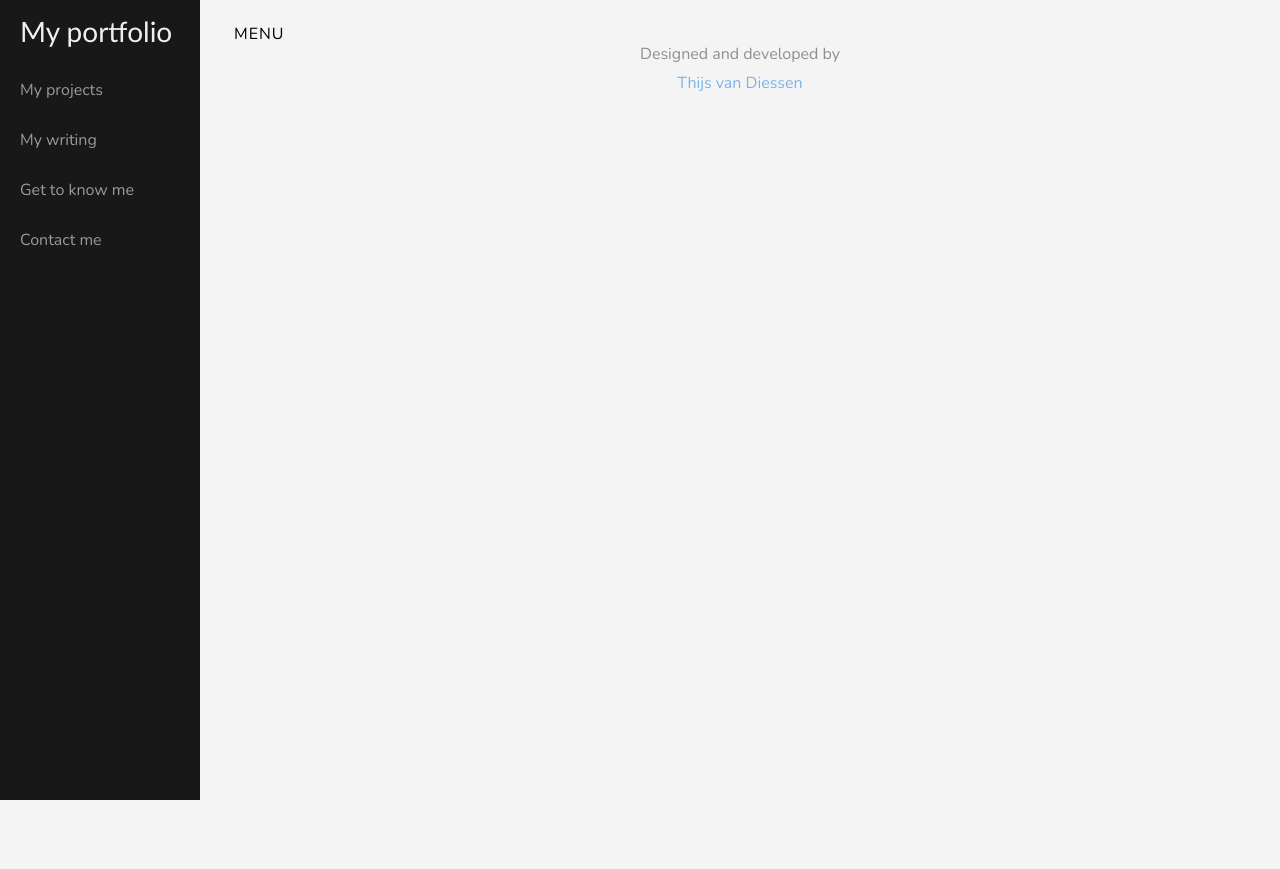
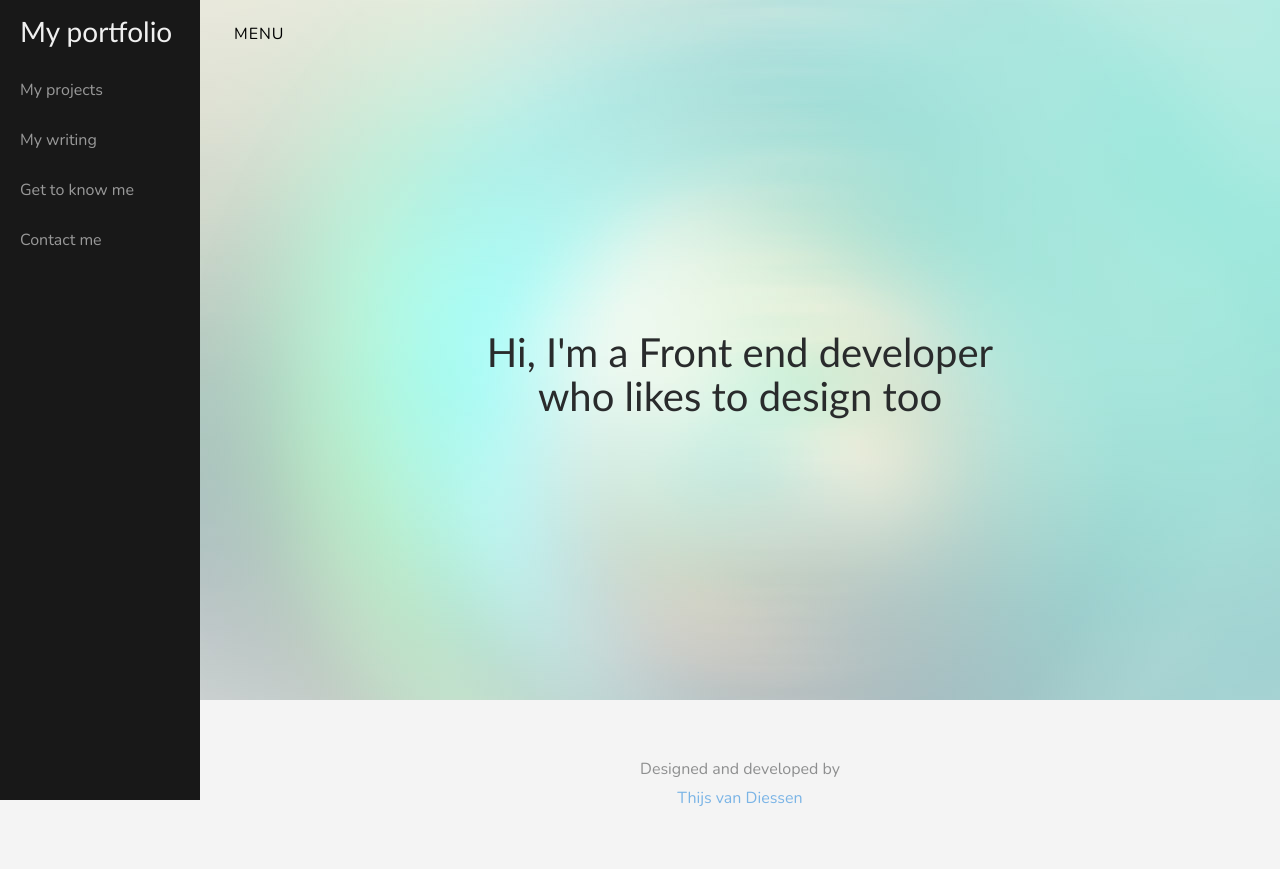
Before and after one commit to thijsvandiessen/new-portfolio, a PHP site: page / in a window 1280 px wide. Before the commit the page ends 800 px from the top, so only its background shows below. Run offline with PHP 8.4, Linux system fonts and the light colour scheme.

Commit message:
start of new homepage

```diff
--- a/index.php
+++ b/index.php
@@ -1,5 +1,9 @@
 <?php require('include/header.php');?>
 
-
+<div class="row full-images cover">
+	<div class="col-lg-12">
+		<h1>Hi, I'm a Front end developer</br> who likes to design too</h1>
+	</div>
+</div>
 
 <?php require('include/footer.php');?>
```
